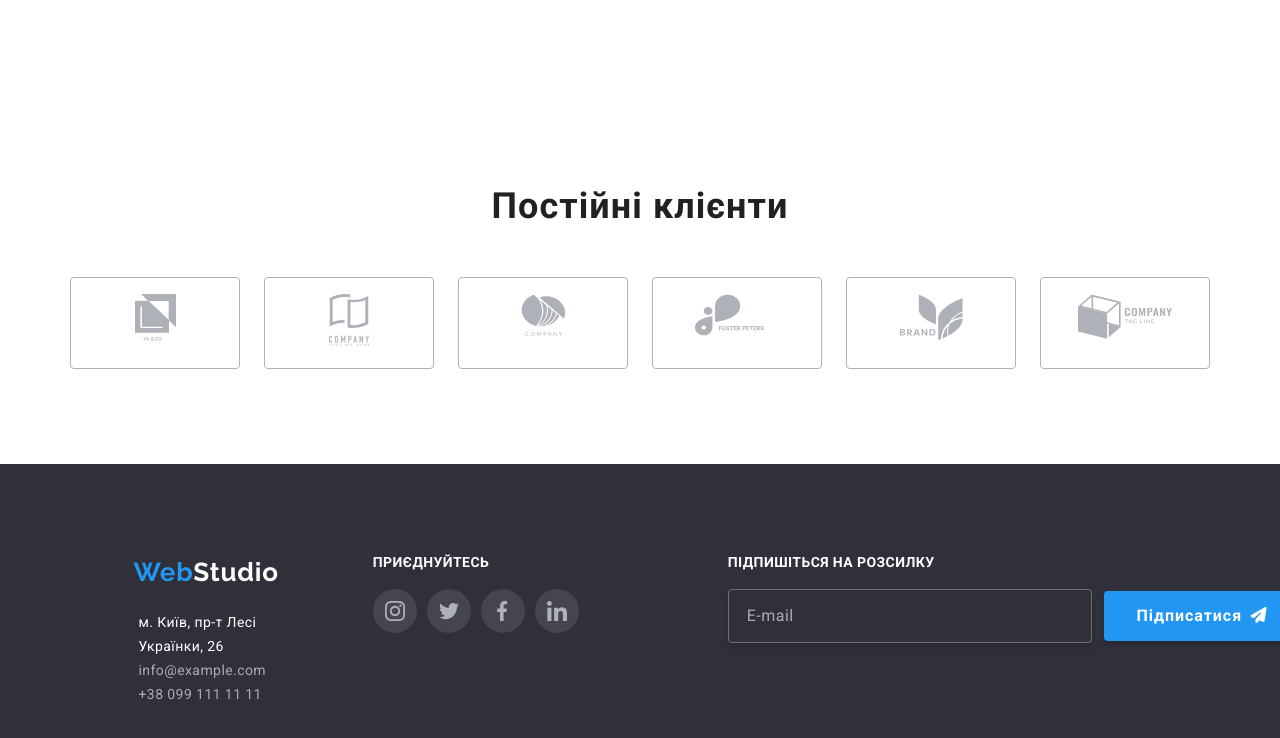
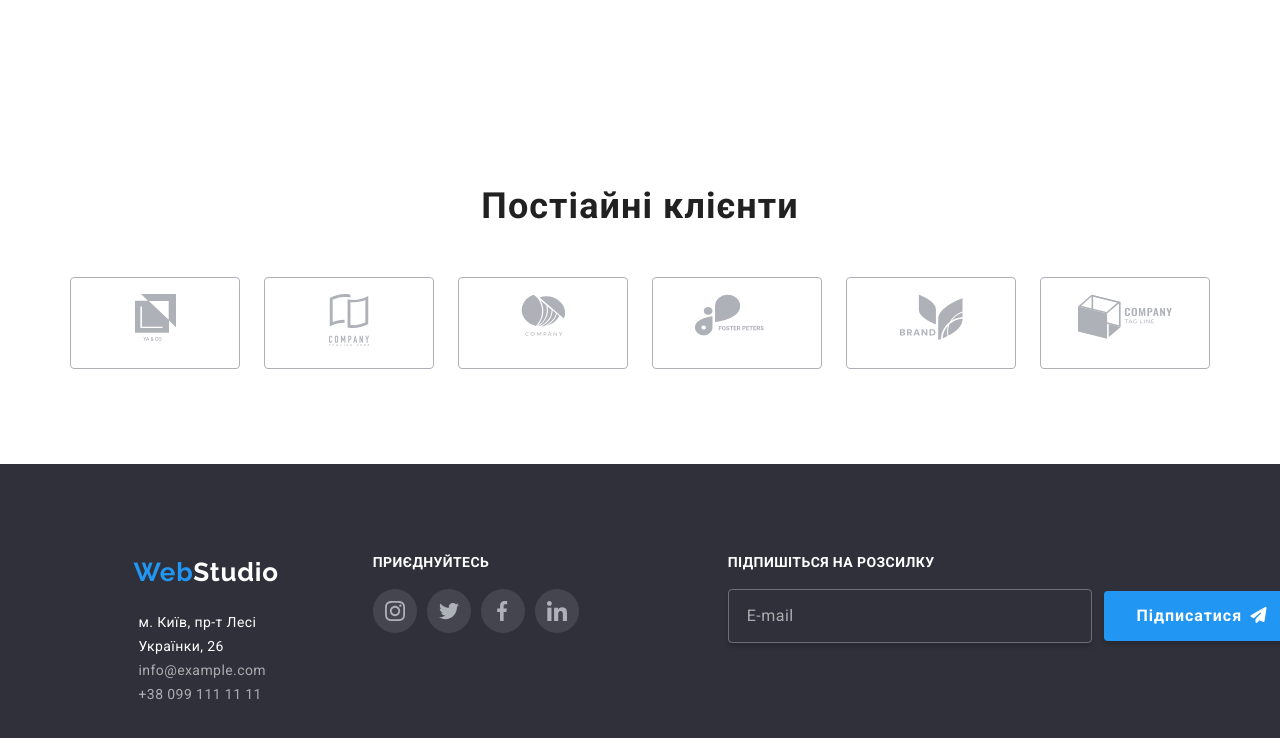
Before and after one commit to Nazariy150286/WebStud1o, a website: page index.html in a window 1280 px wide. Shown: the part 2391-3129 px from the top of the page. Drawn offline with nearby package versions, Linux system fonts and the light colour scheme; some packages are replaced by stand-ins of ours; a script that the page names is missing.

Commit message:
changes html,css

```diff
--- a/index.html
+++ b/index.html
@@ -818,7 +818,7 @@
       </section>
       <section id="partners" class="everyday_clients">
         <div class="container">
-          <h2 class="everyday_clients_title">Постійні клієнти</h2>
+          <h2 class="everyday_clients_title">Постіaйні клієнти</h2>
           <ul class="everyday_clients__list_clients">
             <li>
               <a
```
